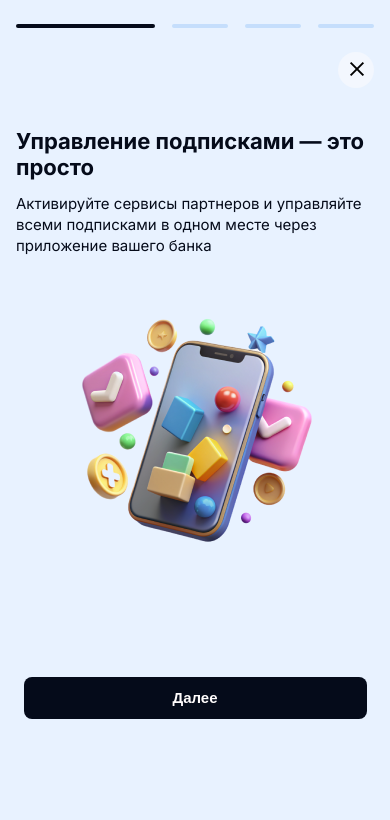
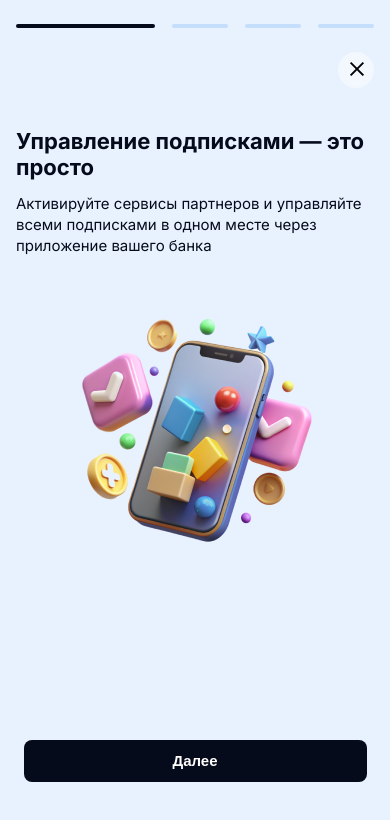
Before and after one commit to AntonKarpukhin/pay2u, a React (Vite) app: page /onboarding in a window 390 px wide. Shown: the top 820 px of the page. Built offline with nearby package versions, Linux system fonts and the light colour scheme.

Commit message:
fix4/onboarding page. add responsive button.

```diff
--- a/src/components/onboarding-button/onboarding-button.module.css
+++ b/src/components/onboarding-button/onboarding-button.module.css
@@ -10,11 +10,10 @@
 	line-height: 120%;
 	color: var(--white-color);
 	margin: 0 auto;
-
 }
 
 .OnboardingButtonPlus {
-	margin-top: 107px;
+
 }
 
 .OnboardingButtonMinus {
--- /dev/null
+++ b/src/components/onboarding-layout-button/onboarding-layout-button.module.css
@@ -0,0 +1,19 @@
+.OnboardingLayoutButton {
+	position: fixed;
+	bottom: 10px;
+	left: 50%;
+	transform: translateX(-50%);
+	width: 100%;
+
+}
+
+.test {
+	display: flex;
+	flex-direction: column;
+	justify-content: center;
+	align-items: center;
+}
+
+.test2 {
+	height: 52px;
+}
--- /dev/null
+++ b/src/components/onboarding-layout-button/onboarding-layout-button.props.ts
@@ -0,0 +1,5 @@
+import { ReactNode } from "react";
+
+export interface OnboardingLayoutButtonProps {
+	children: ReactNode;
+}
--- /dev/null
+++ b/src/components/onboarding-layout-button/onboarding-layout-button.tsx
@@ -0,0 +1,17 @@
+import { OnboardingLayoutButtonProps } from "./onboarding-layout-button.props.ts";
+import styles from './onboarding-layout-button.module.css';
+
+const OnboardingLayoutButton = ( {children}: OnboardingLayoutButtonProps) => {
+
+
+	return (
+		<div className={styles.OnboardingLayoutButton}>
+			<div className={styles.test}>
+				{children}
+				{children && Array.isArray(children) && !children[1] && <div className={styles.test2}></div>}
+			</div>
+		</div>
+	)
+}
+
+export default OnboardingLayoutButton;
--- a/src/components/onboarding-layout/onboarding-layout.module.css
+++ b/src/components/onboarding-layout/onboarding-layout.module.css
@@ -1,8 +1,10 @@
-.Layout {
+.OnboardingLayout {
 	padding: 0 16px;
 	padding-top: 24px;
 	background-color: var(--onboarding-color);
 	display: flex;
 	flex-direction: column;
 	min-height: 100vh;
+	position: relative;
+	width: 100%;
 }
--- a/src/components/onboarding-layout/onboarding-layout.tsx
+++ b/src/components/onboarding-layout/onboarding-layout.tsx
@@ -3,7 +3,7 @@ import styles from './onboarding-layout.module.css';
 
 const OnboardingLayout = ( {children}: OnboardingLayoutProps) => {
 	return (
-		<div className={styles.Layout}>
+		<div className={styles.OnboardingLayout}>
 			{children}
 		</div>
 	)
--- a/src/page/onboarding-page/onboarding-page.tsx
+++ b/src/page/onboarding-page/onboarding-page.tsx
@@ -7,6 +7,7 @@ import OnboardingClose from "../../components/onboarding-close/onboarding-close.
 import OnboardingItem from "../../components/onboarding-item/onboarding-item.tsx";
 import OnboardingButton from "../../components/onboarding-button/onboarding-button.tsx";
 import { useNavigate } from "react-router-dom";
+import OnboardingLayoutButton from "../../components/onboarding-layout-button/onboarding-layout-button.tsx";
 
 const OnboardingPage = () => {
 	const select = useSelector((state: StoreState) => state.onboarding);
@@ -29,8 +30,10 @@ const OnboardingPage = () => {
 			<OnboardingSidebar counter={select.data.length} position={select.position} onChangeSlide={onChangeSlide}/>
 			<OnboardingClose onCloseOnboarding={onCloseOnboarding}/>
 			<OnboardingItem img={select.data[select.position].img} subtitle={select.data[select.position].subtitle} title={select.data[select.position].title}/>
-			<OnboardingButton text={select.data[select.position].button} onChangeSlide={onChangeSlide} position={select.position} type={'plus'}/>
-			{select.position > 0 ? <OnboardingButton text={'Назад'} onChangeSlide={onChangeSlide} position={select.position} type={' minus'}/> : null}
+			<OnboardingLayoutButton>
+				<OnboardingButton text={select.data[select.position].button} onChangeSlide={onChangeSlide} position={select.position} type={'plus'}/>
+				{select.position > 0 ? <OnboardingButton text={'Назад'} onChangeSlide={onChangeSlide} position={select.position} type={' minus'}/> : null}
+			</OnboardingLayoutButton>
 		</OnboardingLayout>
 	)
 }
```
